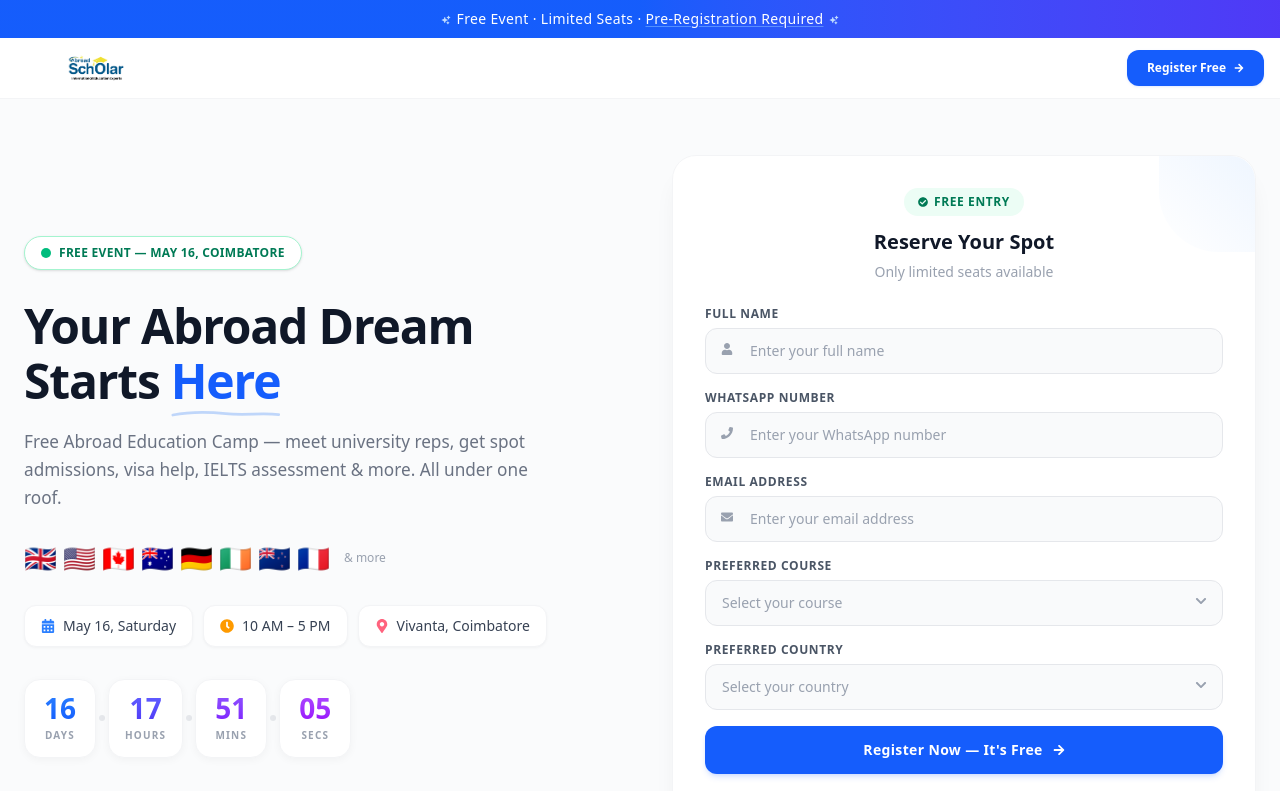
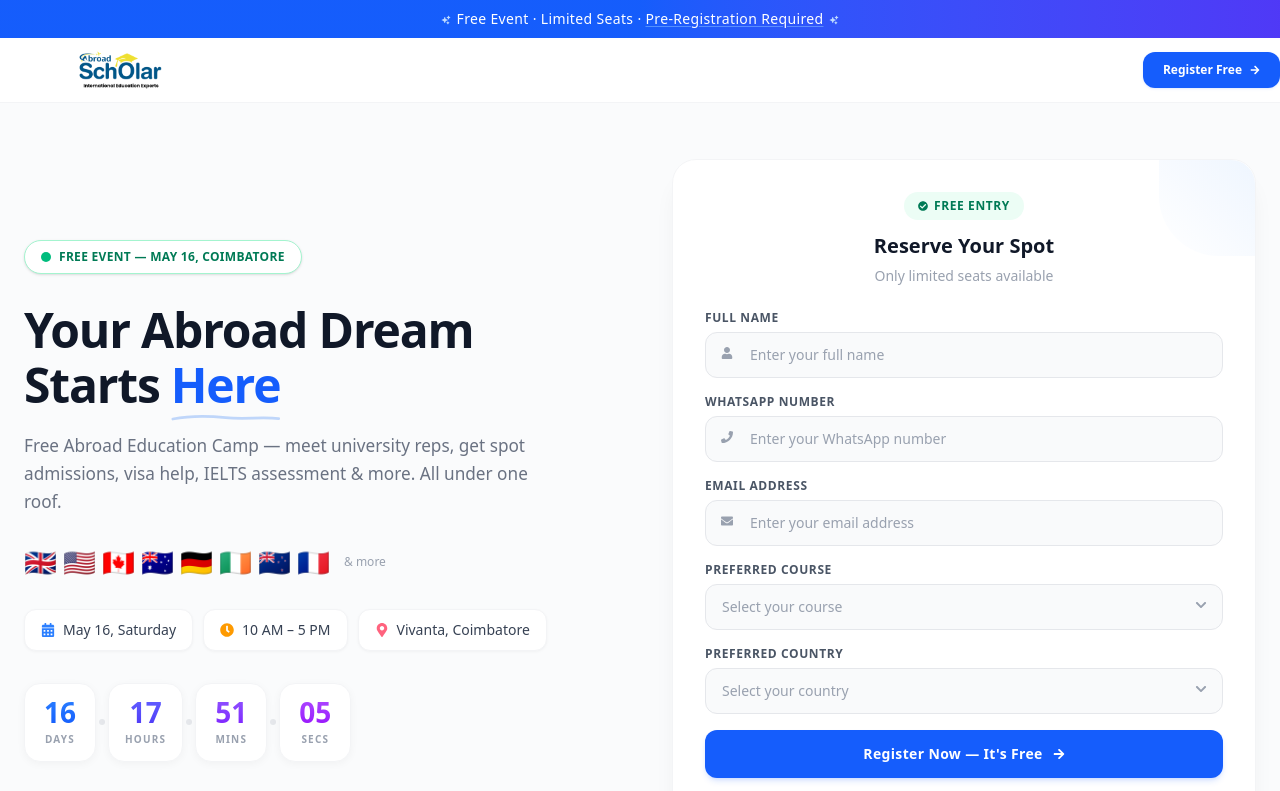
Before and after one commit to jaidev-55/abroad-scholars-camp-landing, a Next.js app: page / in a window 1280 px wide. Shown: the top 791 px of the page. Built offline with nearby package versions, Linux system fonts and the light colour scheme.

Commit message:
updated-logo-size

```diff
--- a/src/app/components/Navbar.tsx
+++ b/src/app/components/Navbar.tsx
@@ -6,14 +6,14 @@ import { Icon } from "./Icon";
 export function Navbar({ onRegisterClick }: { onRegisterClick: () => void }) {
   return (
     <nav className="sticky top-0 z-40 bg-white/80 backdrop-blur-xl border-b border-gray-100">
-      <div className="max-w-7xl mx-auto px-4  py-3 flex items-center justify-between">
+      <div className="max-w-7xl mx-auto   py-2 flex items-center justify-between">
         <Link href="/" className="shrink-0" aria-label="Home">
           <Image
             src="/images/logo.webp"
             alt="Abroad Scholars"
             width={120}
-            height={40}
-            className="h-8 w-auto"
+            height={50}
+            className="h-12 w-auto object-cover"
             priority
           />
         </Link>
```
